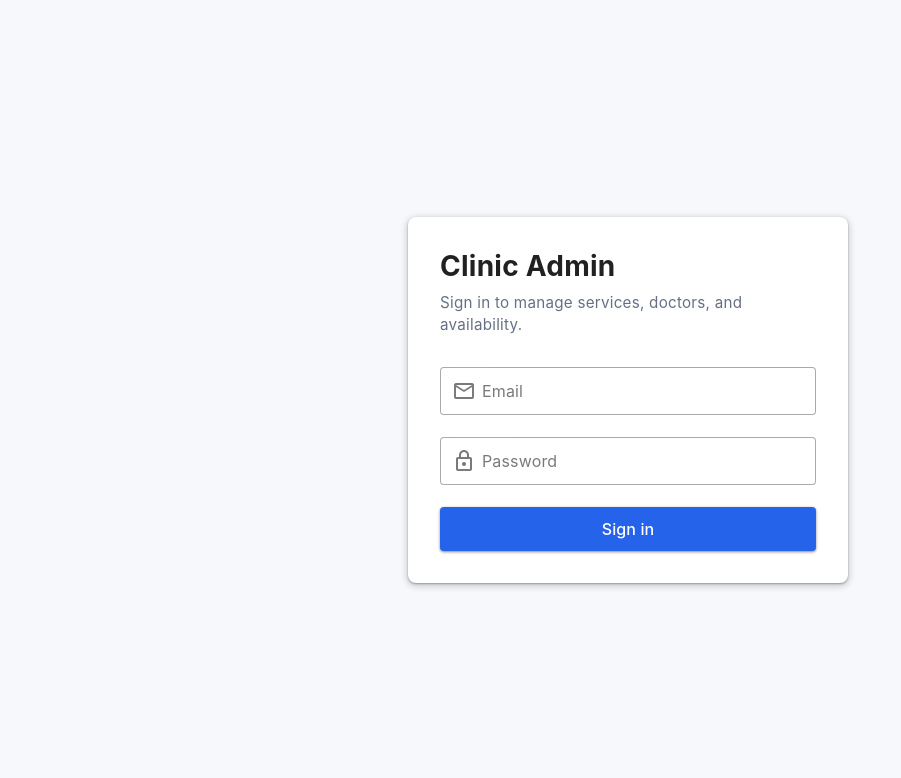
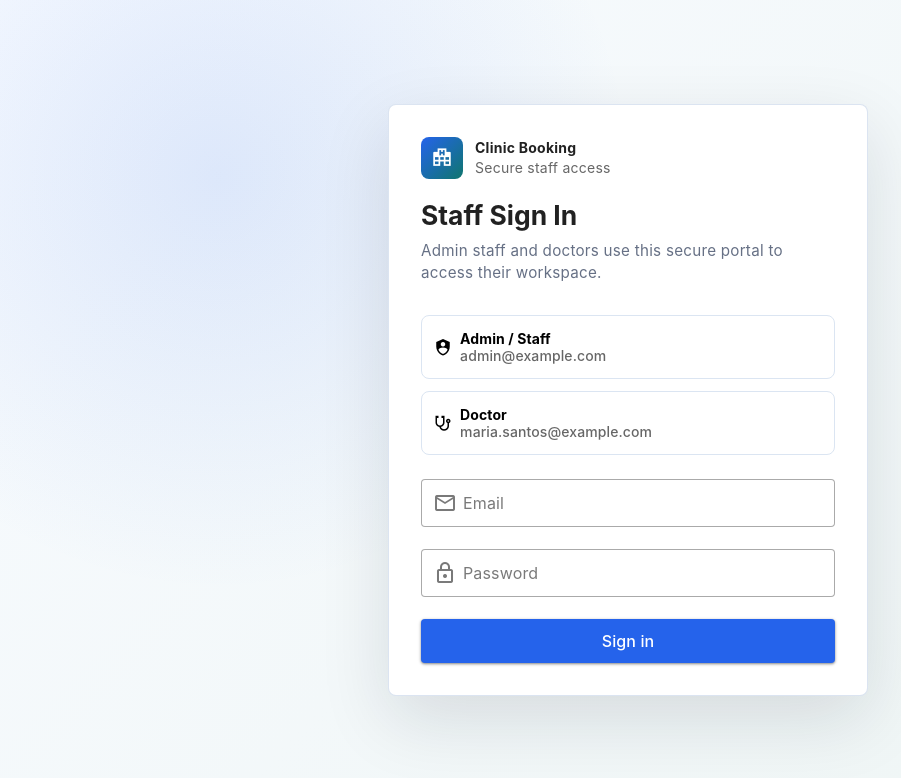
Before and after one commit to dumandanjoshuar/clinic-booking-system, a Vue app in the folder frontend/: page /login in a window 1280 px wide. Shown: the top 778 px of the page, without its empty margins (12-913 px from the left). Built offline with nearby package versions, Linux system fonts and the light colour scheme; no server answers.

Commit message:
style: modernize staff dashboard UI
Refresh admin and doctor shells, improve dashboard panel styling, and make login clearly support both admin staff and doctor users.

```diff
--- a/frontend/src/layouts/AdminLayout.vue
+++ b/frontend/src/layouts/AdminLayout.vue
@@ -30,21 +30,22 @@ async function signOut() {
 </script>
 
 <template>
-  <v-navigation-drawer width="268" color="surface" border permanent>
-    <div class="pa-5">
+  <v-navigation-drawer width="284" color="surface" class="app-sidebar" permanent>
+    <div class="pa-5 pb-4">
       <div class="d-flex align-center ga-3">
-        <v-avatar color="primary" rounded="lg">
+        <div class="brand-mark">
           <v-icon icon="mdi-hospital-building" />
-        </v-avatar>
+        </div>
         <div>
           <div class="font-weight-bold">Clinic Booking</div>
-          <div class="text-caption text-medium-emphasis">Admin workspace</div>
+          <div class="text-caption text-medium-emphasis">Operations console</div>
         </div>
       </div>
     </div>
 
     <v-divider />
 
+    <div class="sidebar-section-label px-5 pt-5 pb-2">Workspace</div>
     <v-list nav density="comfortable" class="pa-3">
       <v-list-item
         v-for="item in navItems"
@@ -53,18 +54,20 @@ async function signOut() {
         :prepend-icon="item.icon"
         :title="item.title"
         rounded="lg"
+        color="primary"
       />
     </v-list>
 
     <template #append>
-      <div class="pa-4">
-        <div class="d-flex align-center ga-3 mb-3">
-          <v-avatar color="secondary" size="36">{{ initials }}</v-avatar>
+      <div class="pa-4 ma-3 panel-card rounded-lg">
+        <div class="d-flex align-center ga-3 mb-4">
+          <v-avatar color="secondary" variant="tonal" size="38">{{ initials }}</v-avatar>
           <div class="overflow-hidden">
             <div class="text-body-2 font-weight-medium text-truncate">{{ state.user?.name }}</div>
             <div class="text-caption text-medium-emphasis text-truncate">{{ state.user?.email }}</div>
           </div>
         </div>
+        <div class="role-badge d-inline-flex mb-3">Admin / Staff</div>
         <v-btn
           variant="tonal"
           color="primary"
@@ -78,12 +81,18 @@ async function signOut() {
     </template>
   </v-navigation-drawer>
 
-  <v-app-bar flat border color="surface">
-    <v-app-bar-title class="font-weight-semibold">Clinic appointment MVP</v-app-bar-title>
+  <v-app-bar flat border color="surface" height="68">
+    <v-app-bar-title>
+      <div class="topbar-title">Clinic appointment system</div>
+      <div class="text-caption text-medium-emphasis">Admin workspace</div>
+    </v-app-bar-title>
+    <v-btn to="/booking" variant="tonal" color="primary" prepend-icon="mdi-calendar-plus" class="mr-4">
+      Public booking
+    </v-btn>
   </v-app-bar>
 
-  <v-main class="bg-background">
-    <v-container fluid class="pa-6">
+  <v-main class="app-shell">
+    <v-container fluid class="pa-6 app-container">
       <router-view />
     </v-container>
   </v-main>
--- a/frontend/src/layouts/DoctorLayout.vue
+++ b/frontend/src/layouts/DoctorLayout.vue
@@ -27,12 +27,12 @@ async function signOut() {
 </script>
 
 <template>
-  <v-navigation-drawer width="268" color="surface" border permanent>
-    <div class="pa-5">
+  <v-navigation-drawer width="284" color="surface" class="app-sidebar" permanent>
+    <div class="pa-5 pb-4">
       <div class="d-flex align-center ga-3">
-        <v-avatar color="secondary" rounded="lg">
+        <div class="brand-mark">
           <v-icon icon="mdi-stethoscope" />
-        </v-avatar>
+        </div>
         <div>
           <div class="font-weight-bold">Doctor Portal</div>
           <div class="text-caption text-medium-emphasis">Assigned schedule</div>
@@ -42,6 +42,7 @@ async function signOut() {
 
     <v-divider />
 
+    <div class="sidebar-section-label px-5 pt-5 pb-2">Workspace</div>
     <v-list nav density="comfortable" class="pa-3">
       <v-list-item
         v-for="item in navItems"
@@ -50,18 +51,20 @@ async function signOut() {
         :prepend-icon="item.icon"
         :title="item.title"
         rounded="lg"
+        color="primary"
       />
     </v-list>
 
     <template #append>
-      <div class="pa-4">
-        <div class="d-flex align-center ga-3 mb-3">
-          <v-avatar color="primary" size="36">{{ initials }}</v-avatar>
+      <div class="pa-4 ma-3 panel-card rounded-lg">
+        <div class="d-flex align-center ga-3 mb-4">
+          <v-avatar color="primary" variant="tonal" size="38">{{ initials }}</v-avatar>
           <div class="overflow-hidden">
             <div class="text-body-2 font-weight-medium text-truncate">{{ state.user?.name }}</div>
             <div class="text-caption text-medium-emphasis text-truncate">{{ state.user?.email }}</div>
           </div>
         </div>
+        <div class="role-badge d-inline-flex mb-3">Doctor</div>
         <v-btn variant="tonal" color="primary" block prepend-icon="mdi-logout" @click="signOut">
           Sign out
         </v-btn>
@@ -69,12 +72,15 @@ async function signOut() {
     </template>
   </v-navigation-drawer>
 
-  <v-app-bar flat border color="surface">
-    <v-app-bar-title class="font-weight-semibold">Clinic appointment MVP</v-app-bar-title>
+  <v-app-bar flat border color="surface" height="68">
+    <v-app-bar-title>
+      <div class="topbar-title">Clinic appointment system</div>
+      <div class="text-caption text-medium-emphasis">Doctor workspace</div>
+    </v-app-bar-title>
   </v-app-bar>
 
-  <v-main class="bg-background">
-    <v-container fluid class="pa-6">
+  <v-main class="app-shell">
+    <v-container fluid class="pa-6 app-container">
       <router-view />
     </v-container>
   </v-main>
--- a/frontend/src/style.css
+++ b/frontend/src/style.css
@@ -1,6 +1,6 @@
 :root {
-  color: #18212f;
-  background: #f6f8fb;
+  color: #172033;
+  background: #f4f7fb;
   font-family: Inter, ui-sans-serif, system-ui, -apple-system, BlinkMacSystemFont, "Segoe UI", sans-serif;
   font-synthesis: none;
   text-rendering: optimizeLegibility;
@@ -22,14 +22,92 @@ a {
 }
 
 .page-title {
-  font-size: 1.75rem;
+  font-size: 1.65rem;
   font-weight: 700;
   line-height: 1.25;
+  letter-spacing: 0;
 }
 
 .page-subtitle {
   color: #667085;
   font-size: 0.95rem;
+}
+
+.app-shell {
+  background:
+    linear-gradient(180deg, rgba(37, 99, 235, 0.05), rgba(15, 118, 110, 0.02) 340px),
+    #f4f7fb;
+}
+
+.app-container {
+  max-width: 1440px;
+  margin: 0 auto;
+}
+
+.app-sidebar {
+  border-right: 1px solid #e4e9f2;
+}
+
+.brand-mark {
+  width: 42px;
+  height: 42px;
+  border-radius: 8px;
+  display: grid;
+  place-items: center;
+  color: white;
+  background: linear-gradient(135deg, #2563eb, #0f766e);
+}
+
+.sidebar-section-label {
+  color: #8a94a6;
+  font-size: 0.72rem;
+  font-weight: 700;
+  letter-spacing: 0.08em;
+  text-transform: uppercase;
+}
+
+.topbar-title {
+  font-size: 0.95rem;
+  font-weight: 700;
+}
+
+.metric-card {
+  border: 1px solid #e5eaf3;
+  box-shadow: 0 12px 30px rgba(15, 23, 42, 0.05);
+}
+
+.panel-card {
+  border: 1px solid #e5eaf3;
+  box-shadow: 0 14px 34px rgba(15, 23, 42, 0.045);
+}
+
+.role-badge {
+  border: 1px solid #d8e2f0;
+  border-radius: 999px;
+  color: #42526b;
+  font-size: 0.78rem;
+  font-weight: 700;
+  padding: 4px 10px;
+}
+
+.login-surface {
+  background:
+    radial-gradient(circle at 18% 22%, rgba(37, 99, 235, 0.12), transparent 34%),
+    linear-gradient(135deg, #f8fbff 0%, #eef5f4 100%);
+}
+
+.login-card {
+  border: 1px solid rgba(216, 226, 240, 0.9);
+  box-shadow: 0 24px 70px rgba(15, 23, 42, 0.12);
+}
+
+.login-role-button {
+  border: 1px solid #dbe5f2;
+  border-radius: 8px;
+}
+
+.d-grid {
+  display: grid;
 }
 
 .table-empty {
@@ -49,3 +127,10 @@ a {
   display: inline-block;
   margin-right: 8px;
 }
+
+.v-table th {
+  color: #667085;
+  font-size: 0.78rem;
+  font-weight: 700;
+  letter-spacing: 0;
+}
--- a/frontend/src/views/admin/AdminAppointmentsView.vue
+++ b/frontend/src/views/admin/AdminAppointmentsView.vue
@@ -114,7 +114,7 @@ onMounted(async () => {
       </v-btn>
     </div>
 
-    <v-card rounded="lg" elevation="1" class="mb-5">
+    <v-card rounded="lg" elevation="0" class="panel-card mb-5">
       <v-card-text>
         <v-row align="center">
           <v-col cols="12" md="3">
@@ -137,7 +137,7 @@ onMounted(async () => {
       </v-card-text>
     </v-card>
 
-    <v-card rounded="lg" elevation="1">
+    <v-card rounded="lg" elevation="0" class="panel-card">
       <v-table>
         <thead>
           <tr>
--- a/frontend/src/views/admin/AdminDashboardView.vue
+++ b/frontend/src/views/admin/AdminDashboardView.vue
@@ -86,7 +86,7 @@ onMounted(loadDashboard)
         md="4"
         lg="3"
       >
-        <v-card rounded="lg" elevation="1">
+        <v-card rounded="lg" elevation="0" class="metric-card">
           <v-card-text class="d-flex align-center justify-space-between pa-6">
             <div>
               <div class="text-medium-emphasis text-body-2">{{ card.label }}</div>
--- a/frontend/src/views/auth/LoginView.vue
+++ b/frontend/src/views/auth/LoginView.vue
@@ -14,6 +14,27 @@ const form = reactive({
 })
 
 const error = ref('')
+
+const demoAccounts = [
+  {
+    label: 'Admin / Staff',
+    description: 'Manage doctors, services, availability, and appointments.',
+    icon: 'mdi-shield-account',
+    email: 'admin@example.com',
+  },
+  {
+    label: 'Doctor',
+    description: 'View assigned schedule and complete appointments.',
+    icon: 'mdi-stethoscope',
+    email: 'maria.santos@example.com',
+  },
+]
+
+function useDemoAccount(account) {
+  form.email = account.email
+  form.password = 'password'
+  error.value = ''
+}
 
 async function submit() {
   error.value = ''
@@ -35,13 +56,42 @@ async function submit() {
 </script>
 
 <template>
-  <v-main class="bg-background">
+  <v-main class="login-surface">
     <v-container class="d-flex align-center justify-center min-h-screen py-12">
-      <v-card width="440" rounded="lg" elevation="2">
+      <v-card width="480" rounded="lg" elevation="0" class="login-card">
         <v-card-text class="pa-8">
           <div class="mb-8">
-            <div class="page-title">Clinic Admin</div>
-            <div class="page-subtitle mt-2">Sign in to manage services, doctors, and availability.</div>
+            <div class="d-flex align-center ga-3 mb-5">
+              <div class="brand-mark">
+                <v-icon icon="mdi-hospital-building" />
+              </div>
+              <div>
+                <div class="font-weight-bold">Clinic Booking</div>
+                <div class="text-caption text-medium-emphasis">Secure staff access</div>
+              </div>
+            </div>
+            <div class="page-title">Staff Sign In</div>
+            <div class="page-subtitle mt-2">
+              Admin staff and doctors use this secure portal to access their workspace.
+            </div>
+          </div>
+
+          <div class="d-grid ga-3 mb-6">
+            <v-btn
+              v-for="account in demoAccounts"
+              :key="account.email"
+              class="login-role-button justify-start text-none"
+              variant="flat"
+              color="surface"
+              height="64"
+              :prepend-icon="account.icon"
+              @click="useDemoAccount(account)"
+            >
+              <div class="text-left">
+                <div class="font-weight-bold">{{ account.label }}</div>
+                <div class="text-caption text-medium-emphasis">{{ account.email }}</div>
+              </div>
+            </v-btn>
           </div>
 
           <v-alert
--- a/frontend/src/views/doctor/DoctorDashboardView.vue
+++ b/frontend/src/views/doctor/DoctorDashboardView.vue
@@ -46,7 +46,7 @@ onMounted(loadDashboard)
 
     <v-row>
       <v-col v-for="card in cards" :key="card.key" cols="12" md="4">
-        <v-card rounded="lg" elevation="1">
+        <v-card rounded="lg" elevation="0" class="metric-card">
           <v-card-text class="d-flex align-center justify-space-between pa-6">
             <div>
               <div class="text-medium-emphasis text-body-2">{{ card.label }}</div>
--- a/frontend/src/views/doctor/DoctorScheduleView.vue
+++ b/frontend/src/views/doctor/DoctorScheduleView.vue
@@ -80,7 +80,7 @@ onMounted(loadAppointments)
       </v-btn>
     </div>
 
-    <v-card rounded="lg" elevation="1" class="mb-5">
+    <v-card rounded="lg" elevation="0" class="panel-card mb-5">
       <v-card-text>
         <v-row align="center">
           <v-col cols="12" md="5">
@@ -97,7 +97,7 @@ onMounted(loadAppointments)
       </v-card-text>
     </v-card>
 
-    <v-card rounded="lg" elevation="1">
+    <v-card rounded="lg" elevation="0" class="panel-card">
       <v-table>
         <thead>
           <tr>
```
